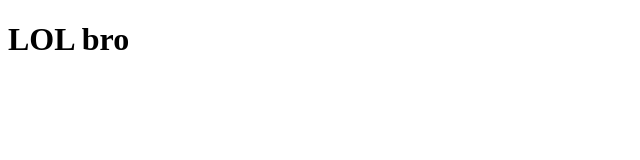
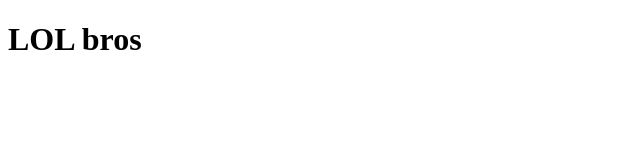
Before and after one commit to lloovvza2547-commits/my-project-v1, a plain HTML site: page index.html in a window 1280 px wide. Shown: the full height of the page, 0-640 px from the left. Drawn offline with Linux system fonts and the light colour scheme.

Commit message:
Update index.html

```diff
--- a/index.html
+++ b/index.html
@@ -6,6 +6,6 @@
     <title>Document</title>
 </head>
 <body>
-    <h1>LOL bro</h1>
+    <h1>LOL bros</h1>
 </body>
 </html>
```
